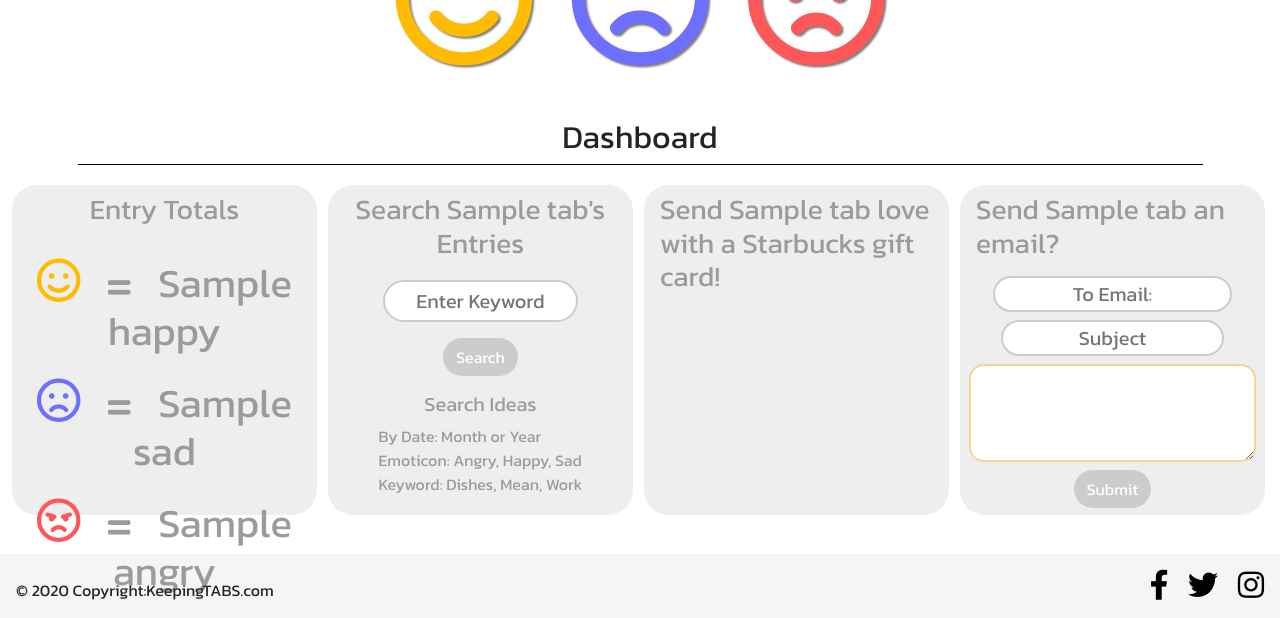
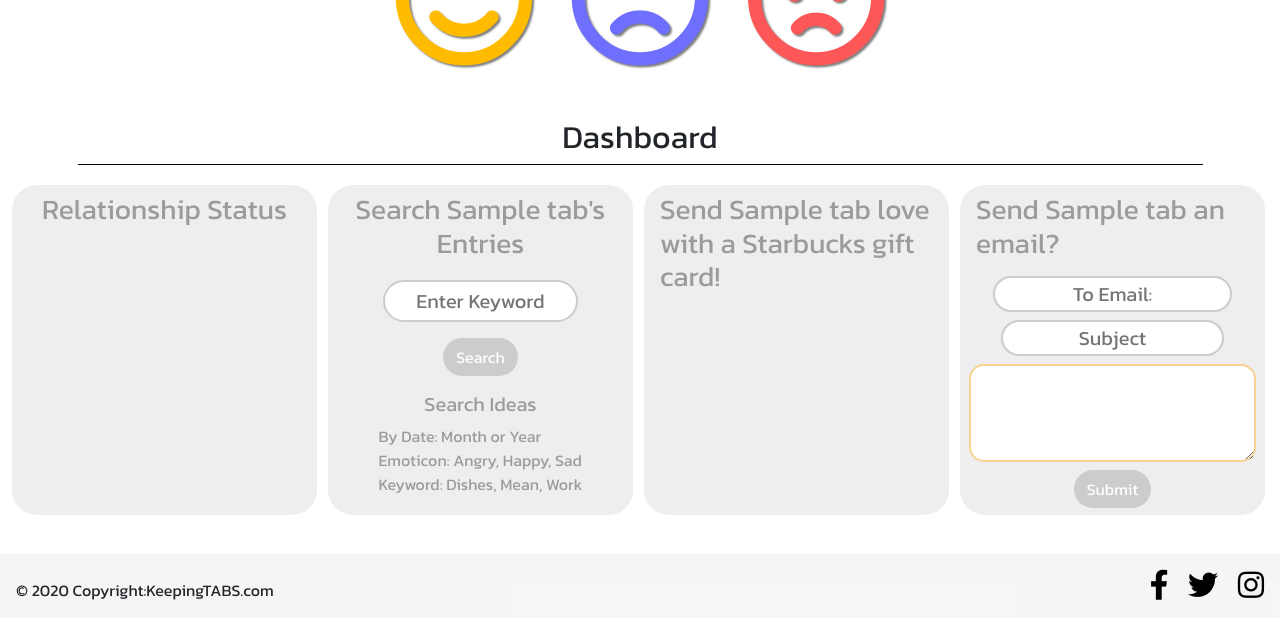
Before and after one commit to RyanRayn/Milestone-3, a Flask app: template templates/profile.html in a window 1280 px wide. Shown: the part 182-800 px from the top of the page. Run offline with Flask 2, Linux system fonts and the light colour scheme; the template is opened without the code that fills it: most values are stand-ins (such as "Sample title", 1, 10 or a date in 2020); some libraries are stand-ins or nearby versions.

Commit message:
added relationship status field to profile dashboard

```diff
--- a/app.py
+++ b/app.py
@@ -179,6 +179,9 @@ def profile(tab_id):
                                              tab["tab_name"]},
                                              {"entry_emotion": "angry"}]})
 
+    logs = mongo.db.entries.count_documents({"entry_name": tab["tab_name"]})
+    status = (happy/logs)
+
     # Datetime get current dates to pass into hidden inputs
     tab = mongo.db.tabs.find_one({"_id": ObjectId(tab_id)})
     month = datetime.utcnow().strftime("%B")
@@ -187,27 +190,54 @@ def profile(tab_id):
 
     return render_template("profile.html", year=year, day=day, month=month,
                            tab=tab, tabs=tabs, happy=happy,
-                           sad=sad, angry=angry)
+                           sad=sad, angry=angry, status=status)
 
 
 # Entry modal on profile page
-@app.route("/entry_form", methods=["GET", "POST"])
-def entry_form():
+@app.route("/entry_form/<tab_id>", methods=["GET", "POST"])
+def entry_form(tab_id):
+    tab = mongo.db.tabs.find_one({"_id": ObjectId(tab_id)})
+
     if request.method == "POST":
         entry = {
             "entry_emotion": request.form.get("entry_emotion").lower(),
             "entry_feeling": request.form.get("entry_feeling").lower(),
             "entry_month": request.form.get("entry_month").lower(),
-            "entry_day": request.form.get("new_day").lower(),
+            "entry_day": request.form.get("entry_day").lower(),
             "entry_date": request.form.get("entry_date").lower(),
             "entry_year": request.form.get("entry_year").lower(),
-            "entry_subject": request.form.get("entry_subject").lower(),
-            "entry_details": request.form.get("entry_details").lower(),
+            "entry_subject": request.form.get("entry_subject"),
+            "entry_details": request.form.get("entry_details"),
             "entry_name": request.form.get("entry_name").lower()
         }
 
+    tabs = list(mongo.db.tabs.find())
+
+    # Count documents for stats in profile dashboard
+    happy = mongo.db.entries.count_documents(
+                                            {"$and": [{"entry_name":
+                                             tab["tab_name"]},
+                                             {"entry_emotion": "smile"}]})
+
+    sad = mongo.db.entries.count_documents(
+                                            {"$and": [{"entry_name":
+                                             tab["tab_name"]},
+                                             {"entry_emotion": "frown"}]})
+
+    angry = mongo.db.entries.count_documents(
+                                            {"$and": [{"entry_name":
+                                             tab["tab_name"]},
+                                             {"entry_emotion": "angry"}]})
+
+    # Datetime get current dates to pass into hidden inputs
+    month = datetime.utcnow().strftime("%B")
+    day = datetime.utcnow().strftime("%d")
+    year = datetime.utcnow().strftime("%Y")
+
     mongo.db.entries.insert_one(entry)
-    return redirect(url_for("get_tabs"))
+    return render_template("profile.html", year=year, day=day, month=month,
+                           tab=tab, tabs=tabs, happy=happy,
+                           sad=sad, angry=angry)
 
 
 # Search Entries
@@ -216,7 +246,7 @@ def search(tab_id):
     tabs = list(mongo.db.tabs.find())
     tab = mongo.db.tabs.find_one({"_id": ObjectId(tab_id)})
     name = request.form.get("search_name").lower()
-    query = request.form.get("query").lower()
+    query = request.form.get("query")
     entries = list(mongo.db.entries.find(
         {"entry_name": name, "$text": {"$search": query}}))
 
@@ -228,8 +258,12 @@ def search(tab_id):
 def results(tab_id):
     tabs = list(mongo.db.tabs.find())
     tab = mongo.db.tabs.find_one({"_id": ObjectId(tab_id)})
+    name = request.form.get("search_name").lower()
+    query = request.form.get("query")
+    entries = list(mongo.db.entries.find(
+        {"entry_name": name, "$text": {"$search": query}}))
 
-    return render_template("results.html", tabs=tabs, tab=tab)
+    return render_template("results.html", tabs=tabs, tab=tab, entry=entries)
 
 
 # Edit Entries
@@ -237,7 +271,7 @@ def results(tab_id):
 def edit_entry(entry_id, tab_id):
     if request.method == "POST":
 
-        submit = request.form.get("new_details").lower()
+        submit = request.form.get("new_details")
 
         mongo.db.entries.update({"_id": ObjectId(entry_id)},
                                 {"$set": {"entry_details": submit}})
@@ -254,7 +288,7 @@ def success(tab_id):
     tabs = list(mongo.db.tabs.find())
     tab = mongo.db.tabs.find_one({"_id": ObjectId(tab_id)})
     name = request.form.get("search_name").lower()
-    query = request.form.get("query").lower()
+    query = request.form.get("query")
     entries = list(mongo.db.entries.find(
         {"entry_name": name, "$text": {"$search": query}}))
 
--- a/static/css/style.css
+++ b/static/css/style.css
@@ -79,40 +79,41 @@ hr{
 }
 
 /*---------- Colors ----------*/
+
+.happy{
+    color:rgb(255, 187, 0);
+}
+
+.sad{
+    color:rgb(110, 110, 255);
+}
+
+.angry{
+    color:rgb(253, 87, 87);
+}
+
 .black{
     color:black;
+}
+
+.dark-grey{
+    color:rgb(155, 155, 155);
 }
 
 .grey{
     background-color:rgba(238, 238, 238, 0.555);
 }
 
-.dark-grey{
-    color:rgb(155, 155, 155);
-}
-
 .white{
     background-color:white;
 }
 
-.red{
-    color:rgb(253, 87, 87);
-
-}
 .pink{
     background-color:#ecb09979;
 }
 
-.dark-blue{
-    color:rgb(110, 110, 255);
-}
-
 .blue{
     background-color:#bedbfd7e;
-}
-
-.dark-orange{
-    color:rgb(255, 187, 0);
 }
 
 .orange{
@@ -467,19 +468,19 @@ hr{
     border:none;
 }
 
-.happy:hover{
+.happy-btn:hover{
     background-color:#f9cf8b70;
     border-radius:50%;
     box-shadow: 0 0 8px 8px white inset;
 }
 
-.sad:hover{
+.sad-btn:hover{
     background-color:#bedbfde8;
     border-radius:50%;
     box-shadow: 0 0 8px 8px white inset;
 }
 
-.angry:hover{
+.angry-btn:hover{
     background-color:rgba(255, 167, 167, 0.849);
     border-radius:50%;
     box-shadow: 0 0 8px 8px white inset;
@@ -585,6 +586,12 @@ hr{
     font-size:40px;
 }
 
+#faHeart{
+    font-size:10vw;
+    color:rgb(253, 87, 87);
+    opacity:0;
+}
+
 /*---------- Results ----------*/
 
 .results-box{
@@ -649,6 +656,10 @@ hr{
 .update-cancel{
     color:white;
     border-radius:25px;
+}
+
+.edit-entry:hover{
+    color:rgb(155, 155, 155);
 }
 
 /*---------- Footer ----------*/
--- a/static/js/script.js
+++ b/static/js/script.js
@@ -58,6 +58,7 @@ $(".angry").click(function(){
     $(".insert-1").text("");
     $(".insert-2").text("makes me so MAD!!!");
     $("#entry_emotion").val("angry");
+    $("#entry_feeling").val("angry");
 });
 
 /* Enter date values in hidden input fields on the Entry Modal */
@@ -76,7 +77,7 @@ let today = monthName + " " + currentDate + "," + " " + currentYear;
 $('#entry_month').val(monthName);
 $('#entry_year').val(currentYear);
 $('#entry_date').val(today);
-$('#entry_day').val(currentDate)
+$('#entry_day').val(currentDate);
 }
 
 /* Send Email Function */
--- a/templates/login.html
+++ b/templates/login.html
@@ -38,13 +38,13 @@
 <!-- Icon Row -->
             <div class="row icon-row text-center my-2">
                 <div class="col-4">
-                    <i class="fas fa-gift-card dark-orange"></i>
+                    <i class="fas fa-gift-card happy"></i>
                 </div>
                 <div class="col-4">
-                    <i class="fas fa-envelope-open-text red"></i>
+                    <i class="fas fa-envelope-open-text angry"></i>
                 </div>
                 <div class="col-4">
-                    <i class="fas fa-comment-smile dark-blue"></i>
+                    <i class="fas fa-comment-smile sad"></i>
                 </div>
             </div>
 <!-- Callout-->
--- a/templates/profile.html
+++ b/templates/profile.html
@@ -10,14 +10,14 @@
                     <div class="col-12">
                         <div class="profile-header mb-3">How did {{ tab.tab_name.capitalize() }} do today?</div>
                         <div class="feelings">
-                            <button onclick="setValues()" class="feelings-btn text-shadow happy mr-4" data-toggle="modal" data-target="#entryModal">
-                            <i class="far fa-smile dark-orange"></i>
+                            <button onclick="setValues()" class="feelings-btn text-shadow happy-btn mr-4" data-toggle="modal" data-target="#entryModal">
+                            <i class="far fa-smile happy"></i>
                             </button>
-                            <button onclick="setValues()" class="feelings-btn text-shadow sad mr-4" data-toggle="modal" data-target="#entryModal">
-                            <i class="far fa-frown dark-blue"></i>
+                            <button onclick="setValues()" class="feelings-btn text-shadow sad-btn mr-4" data-toggle="modal" data-target="#entryModal">
+                            <i class="far fa-frown sad"></i>
                             </button>
-                            <button onclick="setValues()" class="feelings-btn text-shadow angry" data-toggle="modal" data-target="#entryModal">
-                            <i class="far fa-angry red"></i>
+                            <button onclick="setValues()" class="feelings-btn text-shadow angry-btn" data-toggle="modal" data-target="#entryModal">
+                            <i class="far fa-angry angry"></i>
                             </button>
                         </div>
                     </div>
@@ -37,7 +37,7 @@
                                             <p><span class="insert-1"></span>{{ tab.tab_name.capitalize() }} <span class="insert-2"></span></p>
                                         </div>
                                     </div>
-                                    <form name="entry-from" id="entry-form" method="POST" action="{{ url_for('entry_form') }}">
+                                    <form name="entry-from" id="entry-form" method="POST" action="{{ url_for('entry_form', tab_id=tab._id) }}">
 <!-- Hidden Inputs -->                  <input type="hidden" id="entry_emotion" name="entry_emotion" value="">
                                         <input type="hidden" id="entry_feeling" name="entry_feeling" value="">
                                         <input type="hidden" id="entry_date" name="entry_date" value="">
@@ -82,26 +82,12 @@
 
 <!-- Profile Dashboard -->
 
-<!-- Entry Totals-->
+<!-- Relationship Status -->
             <div class="row large-dashboard px-2 mb-3">
                 <div class="col-12 col-md-6 col-lg-3 p-1">
                     <div class="tool-box text-center dark-grey p-2">
-                        <h3 class="pb-4">Entry Totals</h3>
-                        <div>
-                            <i class="far fa-smile dark-orange total-icons d-inline"></i>
-                            <i class="fas fa-equals d-inline mx-4"></i>
-                            <h1 class="d-inline">{{ happy }}</h1>
-                        </div>
-                        <div class="py-4">
-                            <i class="far fa-frown dark-blue total-icons d-inline"></i>
-                            <i class="fas fa-equals d-inline mx-4"></i>
-                            <h1 class="d-inline">{{ sad }}</h1>
-                        </div>
-                        <div>
-                            <i class="far fa-angry red total-icons d-inline"></i>
-                            <i class="fas fa-equals d-inline mx-4"></i>
-                            <h1 class="d-inline">{{ angry }}</h1>
-                        </div>
+                        <h3 class="pb-4">Relationship Status</h3>
+                        <div><i id="faHeart" style="opacity:{{ status }}" class="fas fa-heart"></i></div>
                     </div>
                 </div>
 <!-- Search Entries Form -->
--- a/templates/register.html
+++ b/templates/register.html
@@ -42,13 +42,13 @@
 <!-- Icon Row -->
             <div class="row icon-row text-center my-2">
                 <div class="col-4">
-                    <i class="fas fa-user-plus dark-orange"></i>
+                    <i class="fas fa-user-plus happy"></i>
                 </div>
                 <div class="col-4">
-                    <i class="fas fa-user-lock red"></i>
+                    <i class="fas fa-user-lock angry"></i>
                 </div>
                 <div class="col-4">
-                    <i class="fas fa-envelope dark-blue"></i>
+                    <i class="fas fa-envelope sad"></i>
                 </div>
             </div>
 <!-- Registration Rules-->
```
Also changed, not shown: templates/home.html (+22 -22 lines), templates/results.html (+5 -5 lines), templates/tabs.html (+16 -11 lines).
